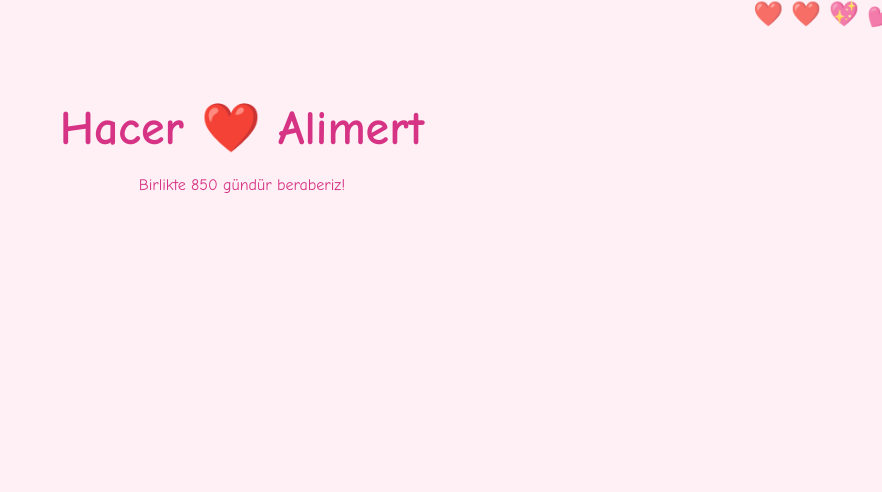
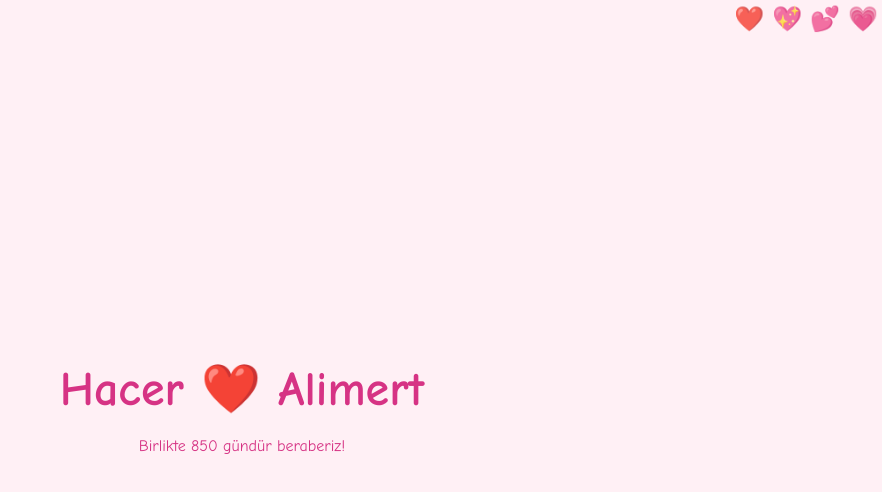
Before and after one commit to alikral2618/askim.com, a plain HTML site: page index.html in a window 1280 px wide. Shown: the whole page, without its empty margins (398-1280 px from the left). Drawn offline with Linux system fonts and the light colour scheme.

Commit message:
Update style.css

```diff
--- a/style.css
+++ b/style.css
@@ -6,24 +6,21 @@ body {
   overflow: hidden;
   margin: 0;
   padding: 0;
+  height: 100vh;
+  display: flex;
+  align-items: center;
+  justify-content: center;
+  position: relative;
 }
 
 .container {
   position: relative;
   z-index: 2;
-  margin-top: 100px;
 }
 
 h1 {
   font-size: 3em;
   margin-bottom: 20px;
-}
-
-.gallery img {
-  width: 200px;
-  margin: 10px;
-  border-radius: 10px;
-  box-shadow: 0 0 10px #ff99cc;
 }
 
 /* Kalpli animasyonlar */
@@ -39,9 +36,9 @@ h1 {
 
 .hearts::before,
 .hearts::after {
-  content: '❤️ ❤️ 💖 💕 💗 💓 💞';
+  content: '❤️ 💖 💕 💗 💓 💞 💘 💝';
   position: absolute;
-  animation: floatHearts 10s linear infinite;
+  animation: floatHearts 12s linear infinite;
   font-size: 24px;
   white-space: nowrap;
   width: 100%;
```
